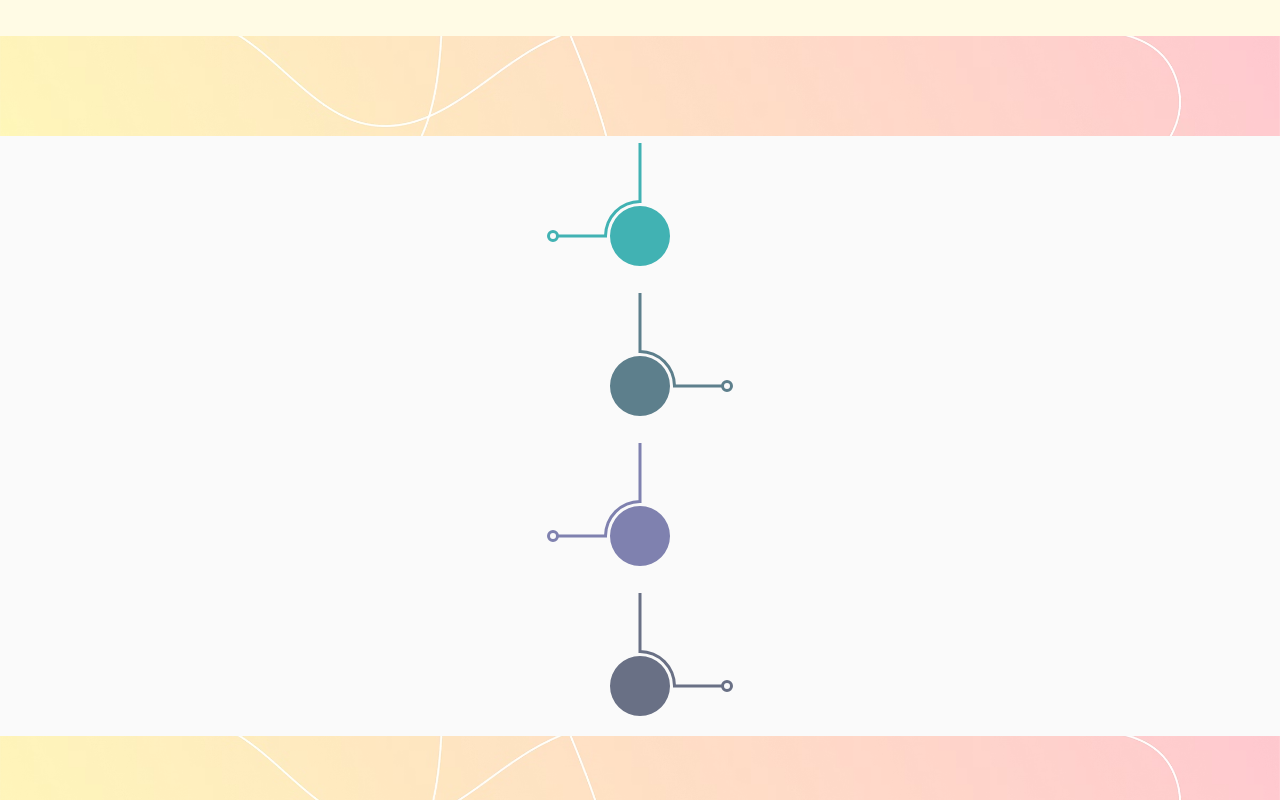
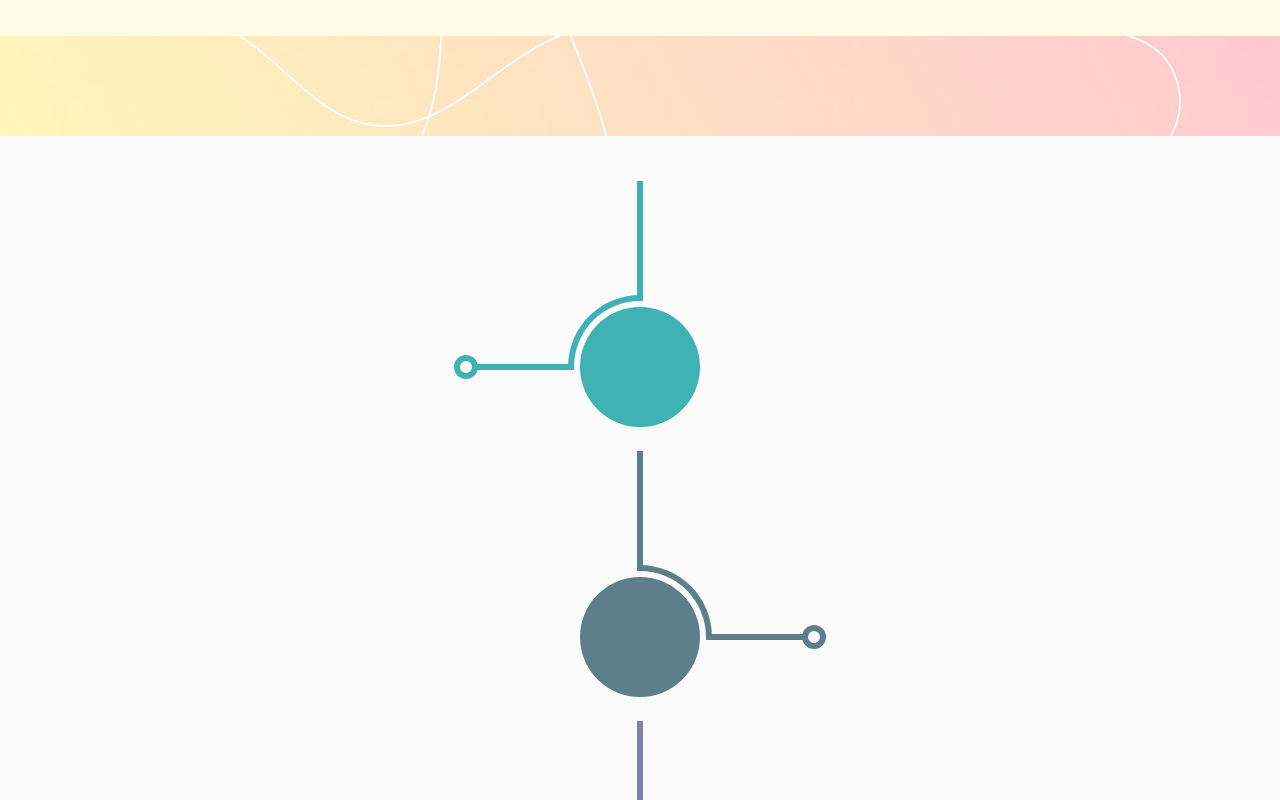
Before and after one commit to emilbowry/simpleapp, a React app: page / in a window 1280 px wide. Shown: the part 680-1480 px from the top of the page. Built offline with nearby package versions, Linux system fonts and the light colour scheme.

Commit message:
fixed scaling

```diff
--- a/src/components/timeline/Timeline.tsx
+++ b/src/components/timeline/Timeline.tsx
@@ -35,94 +35,52 @@ const timelineData: TimelineEvent[] = [
   },
 ];
 
-// export const Timeline: React.FC = () => {
-//   return (
-//     <section className={styles.timelinesection}>
-//       <h2 className={styles.timelinetitle}>AI Compatible's Journey</h2>
-//       <div className={styles.timelinecontainer}>
-//         {timelineData.map((item, index) => {
-//           // Determine if the item should be on the left or right
-//           const itemPositionClass = index % 2 === 0 ? styles.left : styles.right;
+const sf = 3;
+export interface IVertibraeProps {
+  index?: number;
+}
+export class Vertibrae extends React.Component<IVertibraeProps> {
+  render() {
+  const {index=0} = this.props
+  const colours = ["#41b2b3","#5D7F8C","#7F81AF","#697085","#7E8180"]
 
-//           return (
-//             <div key={index} className={`${styles.timelineitem} ${itemPositionClass}`}>
-//               <div className={styles.timelinenumber}>{index + 1}</div>
-//               <div className={styles.timelinecontent}>
-//                  <h3>{`${item.date}: ${item.title}`}</h3>
-//                  <p>{item.description}</p>
-//               </div>
-//             </div>
-//           );
-//         })}
-//       </div>
-//     </section>
-//   );
-// };
-interface SpineNodeProps {
-  color: string;
-  orientation: 'left' | 'right';
-}
 
-const SpineNode: React.FC<SpineNodeProps> = ({ color, orientation }) => {
-  // Pass the color to the CSS via a CSS custom property (variable)
-  const style = { '--event-color': color } as React.CSSProperties;
 
-  // Combine the base class with the orientation-specific class ('left' or 'right')
-  const connectorClass = `${styles.horizontalConnector} ${styles[orientation]}`;
+  const centreCircle = "m20,0a20,20,90,0,0,-40,0zm-40,0a20,20,90,0,0,40,0z"
+
+  const leftHandHalo = "m -22,0 a22,22,90,0,1,22,-22l0,-2a24,24,90,0,0,-24,24m24,-22h1v-40h-2v40zm-22,22v-1h-33v2h33zm-40,0a2,2,90,1,0,8,0a2,2,90,1,0,-8,0zm2,0a2,2,90,0,1,4,0a2,2,90,0,1,-4,0z";
+
+  let _flip = 1;
+
+  if (index % 2 === 1) {
+    _flip = -1;
+  }
+
+  const colour = colours[index % 5]
+  const transformation = `scale(${_flip*sf},${sf}) `
+  const view_box = `${-45*sf} ${-45*sf} ${90*sf} ${90*sf}`
 
   return (
-    <div className={styles.spineNodeContainer} style={style}>
-      <div className={styles.circle}>
-        <div className={connectorClass}></div>
-      </div>
-      {/* The vertical line is rendered for every node in this demo */}
-      <div className={styles.verticalLine}></div>
-    </div>
-  );
-};
-
-// --- 2. The Demo Component ---
-
-// export const LeftHandHalo: React.FC = () {}
-export interface ISpineElementProps {
-  index: number;
-}
-export class SpineElement extends React.Component<ISpineElementProps> {
-  render() {
-  const {index} = this.props
-  const colours = ["#41b2b3","#5D7F8C","#7F81AF","#697085","#7E8180"]
-
-  const centreCircle = "M180,100 a30,30,90,0,0,-60,0zm-60,0a30,30,90,0,0,60,0"
-  const leftHandHalo = "M117,100 a33,33,90,0,1,33,-33l0,-3a36,36,90,0,0,-36,36m36,-33h1.5v-60h-3v60zm-33,33v-1.5h-49.5v3h49.5zm-60,0a3,3,90,1,0,12,0a3,3,90,1,0,-12,0zm3,0a3,3,90,0,1,6,0a3,3,90,0,1,-6,0z";
-  const rightHandHalo = "M183,100 a33,33,90,0,0,-33,-33l0,-3a36,36,90,0,1,36,36m-36,-33h-1.5v-60h3v60zm33,33v-1.5h49.5v3h-49.5zm60,0a3,3,90,1,1,-12,0a3,3,90,1,1,12,0zm-3,0a3,3,90,0,0,-6,0a3,3,90,0,0,6,0z";
-
-  // transform="scale(2,2) scale(-1,1)"
-  let halo = leftHandHalo;
-  if (index % 2 === 1) {
-    halo = rightHandHalo;
-  }
-  const colour = colours[index % 5]
-
-  return (
-      <svg fill={colour} >
-        <path d={centreCircle} />
-        <path d = {halo} />
+      <svg viewBox={view_box} width={sf*90} height={sf*90} fill={colour} preserveAspectRatio="xMidYMid meet" style={{overflow: "visible"}} >
+        <g  transform={transformation}>
+              <path d={centreCircle} />
+              <path d = {leftHandHalo} />
+        </g>
       </svg>
  )
 
-  ;
   }
 }
+
 
 export const Timeline: React.FC = () => {
   const numberOfElements = 4; // Example number of elements in the chain
 
   return (
-    // A simple flex container to stack the SVG elements vertically.
-    <div style={{ display: 'flex', flexDirection: 'column', alignItems: 'center' }}>
-      {/* Create an array and map over it to render the chain */}
+    <div style={{ display: 'flex', flexDirection: 'column', alignItems: 'center',marginTop:`${sf*2}em`}}>
+
       {Array.from({ length: numberOfElements }).map((_, index) => (
-        <SpineElement key={index} index={index} />
+        <Vertibrae key={index} index={index} />
       ))}
     </div>
   );
```
Also changed, not shown: 1 other file (tests, documents, lock files or other folders).
